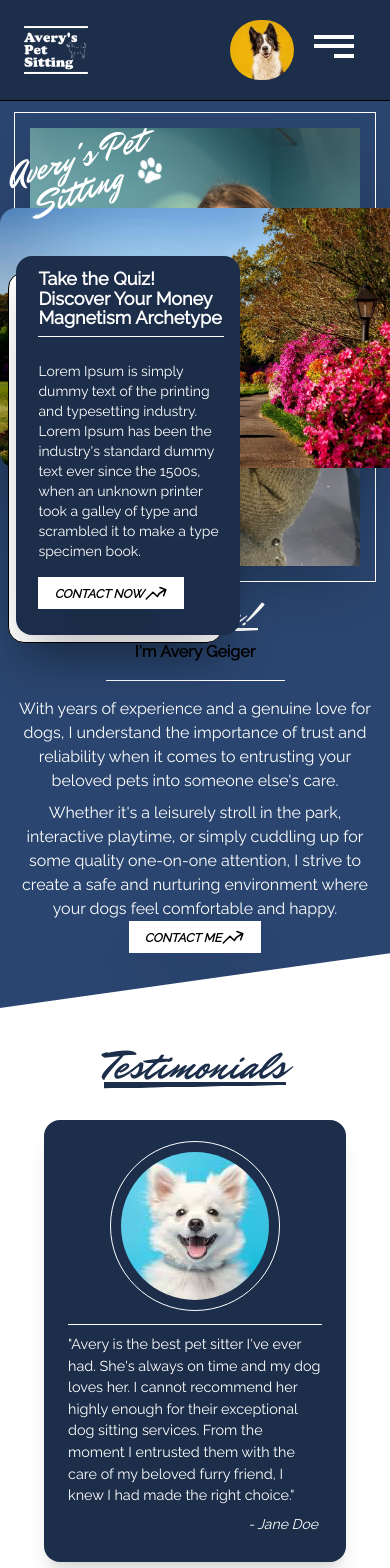
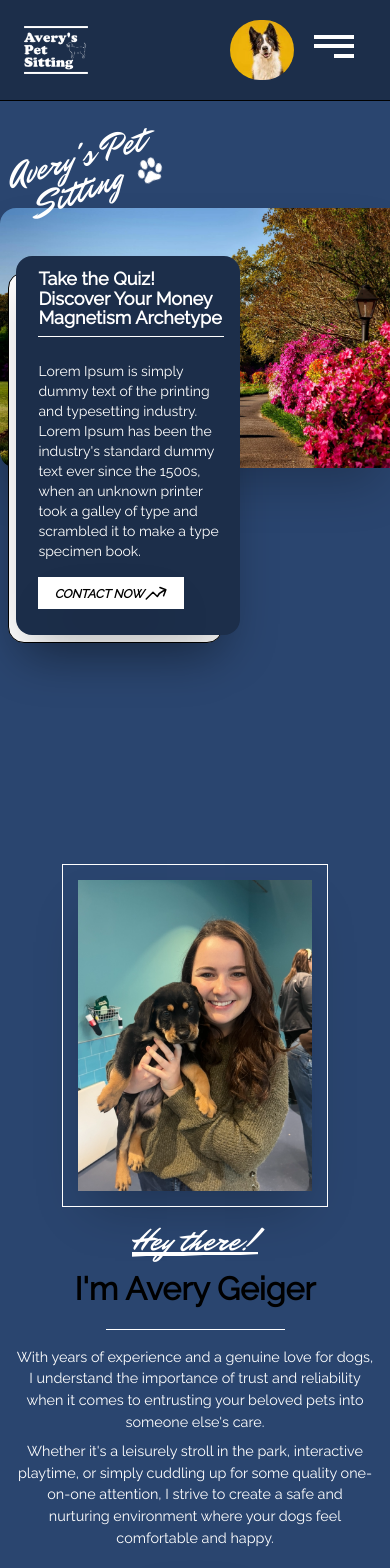
Before and after one commit to MitchellGruner/Averys-Pet-Sitting, a Next.js app: page / in a window 390 px wide. Shown: the top 1568 px of the page. Built offline with nearby package versions, Linux system fonts and the light colour scheme.

Commit message:
finish mobile styling

```diff
--- a/app/styles/about/About.scss
+++ b/app/styles/about/About.scss
@@ -1,10 +1,5 @@
 #about {
-    margin: auto;
-
-    img {
-        outline: 0.3vw solid #fff;
-        outline-offset: 15px;
-    }
+    margin: 47em auto 2.3em;
 
     h1 {
         font-size: 2em;
@@ -18,12 +13,45 @@
         }
     }
 
+    h3 {
+        font-size: 2em;
+    }
+
+    img {
+        outline: 0.3vw solid #fff;
+        outline-offset: 15px;
+        max-width: 60%;
+    }
+
     p {
+        font-size: 0.9em;
         text-align: center;
     }
 
     a {
+        max-width: 100%;
+        margin-top: 1.6em !important;
         margin: auto;
+    }
+
+    @media (min-width: 400px) {
+        margin: 54em auto 2.3em;
+
+        h1 {
+            font-size: 1.8em;
+        }
+
+        h3 {
+            font-size: 2.3em;
+        }
+
+        p {
+            font-size: 1em;
+        }
+
+        a {
+            margin-top: 1.7em !important;
+        }
     }
 
     @media (min-width: 576px) {
@@ -37,25 +65,17 @@
             font-size: 2.5em;
         }
 
-        img {
-            max-width: 60%;
-        }
-
         p {
             font-size: 1.1em;
         }
 
         a {
-            max-width: 70%;
-        }
-
-        .flex-col {
-            padding-right: 2em;
+            margin-top: 1.8em !important;
         }
     }
 
     @media (min-width: 768px) {
-        margin: 72em auto 2.3em;
+        margin: 62em auto 2.3em;
 
         h1 {
             font-size: 1.7em;
@@ -65,16 +85,12 @@
             font-size: 2.1em;
         }
 
-        img {
-            max-width: 60%;
-        }
-
         p {
             text-align: left;
         }
 
         a {
-            max-width: 70%;
+            margin-top: 2em !important;
             margin: inherit;
         }
 
@@ -83,8 +99,16 @@
         }
     }
 
+    @media (min-width: 840px) {
+        margin: 72em auto 2.3em;
+    }
+
     @media (min-width: 992px) {
         margin: 72em auto 2.5em;
+
+        h1 {
+            font-size: 1.9em;
+        }
 
         h3 {
             font-size: 2.2em;
@@ -107,7 +131,7 @@
         margin: 72em auto 2.7em;
 
         h1 {
-            font-size: 1.8em;
+            font-size: 2.1em;
         }
 
         h3 {
@@ -127,7 +151,7 @@
         margin: 74em auto 3em;
 
         h1 {
-            font-size: 2em;
+            font-size: 2.3em;
         }
 
         h3 {
@@ -140,6 +164,7 @@
 
         a {
             max-width: 70%;
+            margin-top: 2.2em !important;
         }
 
         .flex-col {
@@ -149,7 +174,7 @@
 
     @media (min-width: 1600px) {
         h1 {
-            font-size: 2.2em;
+            font-size: 2.5em;
         }
 
         h3 {
```
